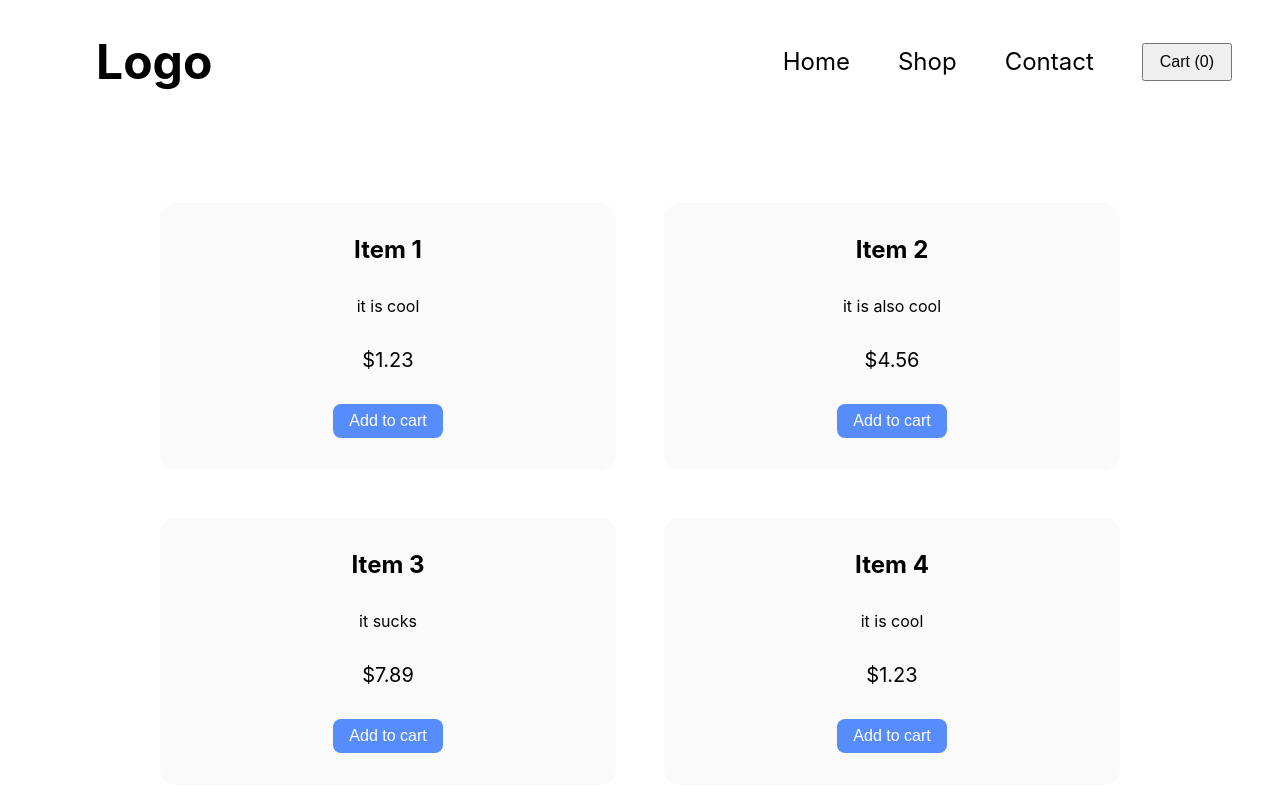
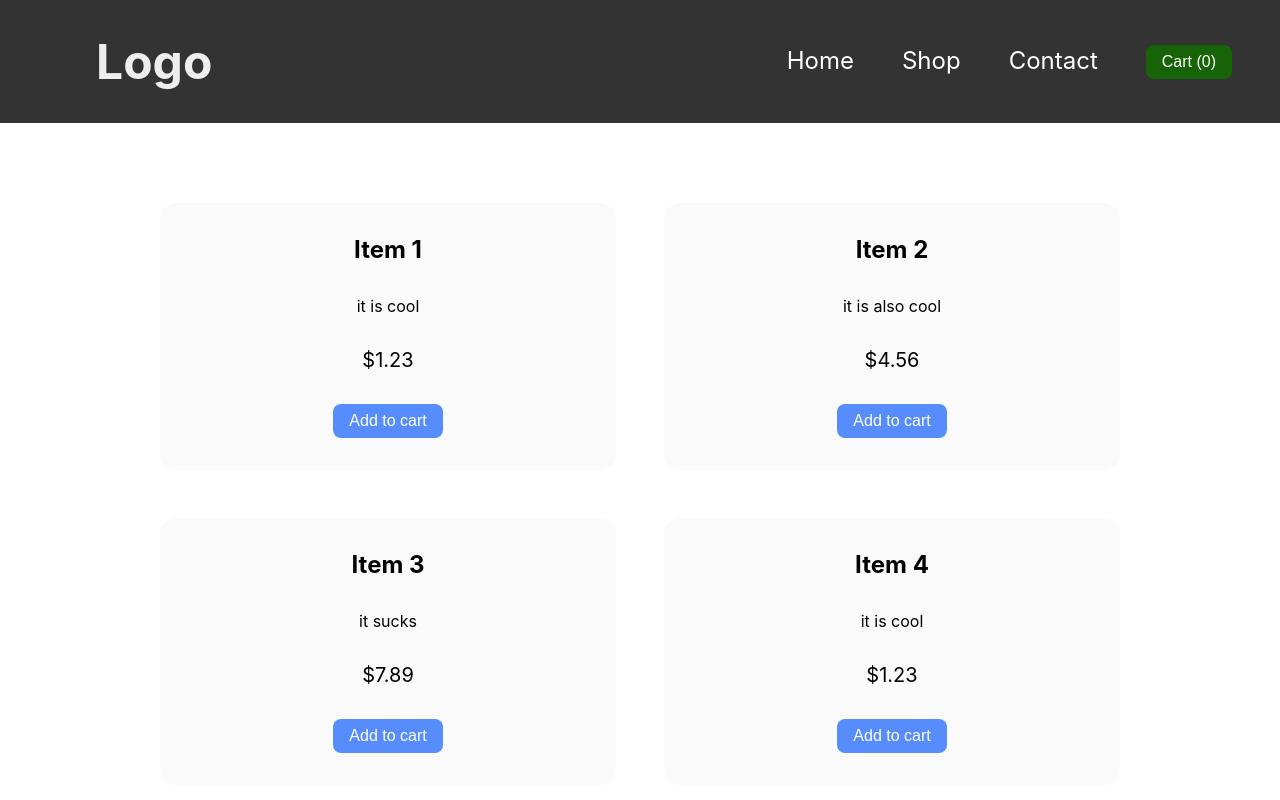
Before and after one commit to meuzishun/shopping-cart, a React (Create React App) app: page /shop in a window 1280 px wide. Shown: the top 800 px of the page. Built offline with nearby package versions, Linux system fonts and the light colour scheme.

Commit message:
Add some more header styles

```diff
--- a/src/App.module.css
+++ b/src/App.module.css
@@ -8,3 +8,18 @@
 .hidden {
   display: none;
 }
+
+button {
+  transition: all 150ms ease-in-out;
+}
+
+button:hover {
+  transform: scale(1.05);
+  box-shadow: 0.15rem 0.25rem 0.5rem rgba(0, 0, 0, 0.25);
+}
+
+button:active {
+  transition: all 75ms ease-in-out;
+  transform: scale(0.95);
+  box-shadow: 0rem 0rem 0rem rgba(0, 0, 0, 0.25);
+}
--- a/src/components/header/Header.module.css
+++ b/src/components/header/Header.module.css
@@ -1,7 +1,7 @@
 .header {
   position: sticky;
   top: 0;
-  background-color: #fff;
+  background-color: #333;
   display: flex;
   justify-content: space-between;
   align-items: center;
@@ -12,4 +12,5 @@
   padding: 0 3rem;
   font-size: 3rem;
   text-transform: capitalize;
+  color: #eee;
 }
--- a/src/components/nav/Nav.module.css
+++ b/src/components/nav/Nav.module.css
@@ -6,16 +6,23 @@
 }
 
 .nav > a {
-  color: black;
+  color: #fff;
   text-decoration: none;
   font-size: 1.5rem;
+  transition: all 250ms ease-in-out;
+  border-bottom: 2px solid rgba(255, 255, 255, 0);
 }
 
 .nav > a:hover {
-  text-decoration: underline;
+  border-bottom: 2px solid #ddd;
+  color: #ddd;
 }
 
 .nav > button {
   padding: 0.5rem 1rem;
+  border: none;
+  border-radius: 0.5rem;
   text-transform: capitalize;
+  background-color: rgb(23, 99, 7);
+  color: #fff;
 }
--- a/src/components/productCard/ProductCard.module.css
+++ b/src/components/productCard/ProductCard.module.css
@@ -32,16 +32,4 @@
   padding: 0.5rem 1rem;
   background-color: rgba(32, 103, 255, 0.743);
   color: white;
-  transition: all 150ms ease-in-out;
 }
-
-.addBtn:hover {
-  transform: scale(1.05);
-  box-shadow: 0.15rem 0.25rem 0.5rem rgba(0, 0, 0, 0.25);
-}
-
-.addBtn:active {
-  transition: all 75ms ease-in-out;
-  transform: scale(0.95);
-  box-shadow: 0rem 0rem 0rem rgba(0, 0, 0, 0.25);
-}
```
